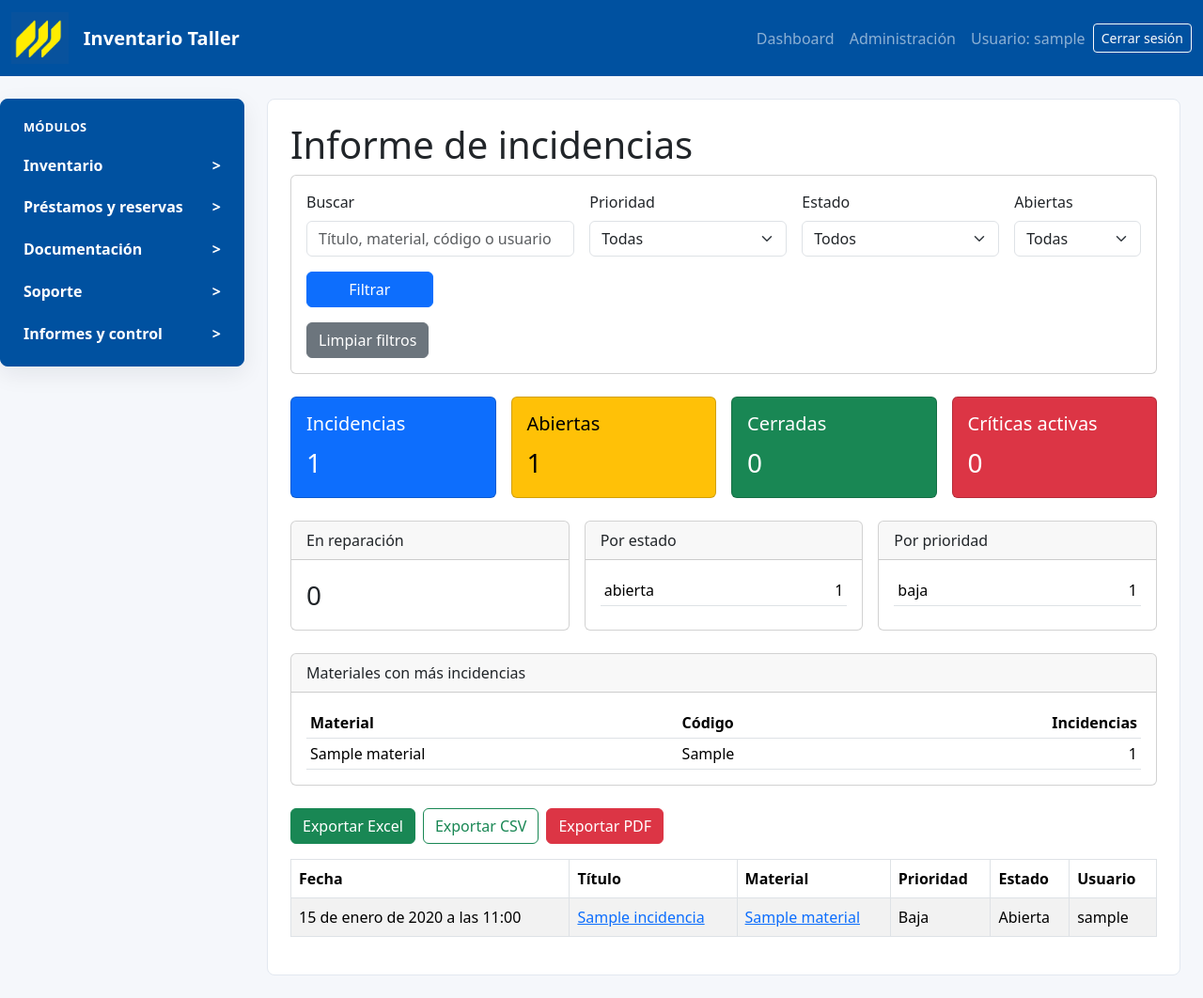
After one commit to josellagosta-collab/inventario_taller_sdd, a Django app: page /informes/incidencias/ in a window 1280 px wide. The commit adds this page. Shown: the whole page at 94% size. Run offline with Django 5.2, Linux system fonts and the light colour scheme; a user stored in the database is signed in; tables that the repository leaves empty hold one stand-in row (values such as "Sample post").

Commit message:
Completa informe de incidencias

```diff
--- a/docs/jira_sync_state.json
+++ b/docs/jira_sync_state.json
@@ -99,7 +99,7 @@
   "BL-097": "dfd4c74105c86aaef498f81df34528973f1e000beb97612a5d7a3c0401bf8a71",
   "BL-098": "fd718c2730b6b192dc628041be37fe5d94e96e7b3eb2c874dd8cd1e1b1a267ec",
   "BL-099": "16c4b5e4df0ffbb83f6187ea20e40e4e257039c9db2a53a4c214b202b35230e1",
-  "BL-100": "e91338df3b43c76893cf797acbc5a093eac0deeb397a3234b8312f527e5797b8",
+  "BL-100": "2eb8fc63bf184bdaf167f40192db962a444a2f1a95f59449fd08ecfab60dcfe8",
   "BL-101": "7a7a7f8440084fa5a1441adb740a1f8d4eed45467e09cf827e3ec08cb6074863",
   "BL-102": "a5eaead72585174b6f971bc198eae3366816c3d855e27c5d91d610b71d46d3ed",
   "BL-103": "a250f5ac2a1a5027af0c1bf4a0f9be17742a5a4de6682ad21de1a06b9ce9e87f",
--- /dev/null
+++ b/informes/templates/informes/informe_incidencias.html
@@ -0,0 +1,297 @@
+{% extends "base.html" %}
+
+{% block title %}
+Informe de incidencias
+{% endblock %}
+
+{% block content %}
+
+<h1>Informe de incidencias</h1>
+
+<form method="get" class="card card-body mb-4">
+    <div class="row g-3">
+        <div class="col-md-4">
+            <label class="form-label">
+                Buscar
+            </label>
+
+            <input type="text"
+                   name="busqueda"
+                   class="form-control"
+                   placeholder="Título, material, código o usuario"
+                   value="{{ busqueda }}">
+        </div>
+
+        <div class="col-md-3">
+            <label class="form-label">
+                Prioridad
+            </label>
+
+            <select name="prioridad" class="form-select">
+                <option value="">
+                    Todas
+                </option>
+
+                {% for valor, texto in prioridades %}
+                    <option value="{{ valor }}"
+                        {% if prioridad == valor %}
+                            selected
+                        {% endif %}
+                    >
+                        {{ texto }}
+                    </option>
+                {% endfor %}
+            </select>
+        </div>
+
+        <div class="col-md-3">
+            <label class="form-label">
+                Estado
+            </label>
+
+            <select name="estado" class="form-select">
+                <option value="">
+                    Todos
+                </option>
+
+                {% for valor, texto in estados %}
+                    <option value="{{ valor }}"
+                        {% if estado == valor %}
+                            selected
+                        {% endif %}
+                    >
+                        {{ texto }}
+                    </option>
+                {% endfor %}
+            </select>
+        </div>
+
+        <div class="col-md-2">
+            <label class="form-label">
+                Abiertas
+            </label>
+
+            <select name="abiertas" class="form-select">
+                <option value="" {% if abiertas == "" %}selected{% endif %}>
+                    Todas
+                </option>
+                <option value="1" {% if abiertas == "1" %}selected{% endif %}>
+                    No cerradas
+                </option>
+            </select>
+        </div>
+
+        <div class="col-md-2 d-flex align-items-end">
+            <button type="submit" class="btn btn-primary w-100">
+                Filtrar
+            </button>
+        </div>
+    </div>
+
+    <div class="mt-3">
+        <a href="{% url 'informes:informe_incidencias' %}"
+           class="btn btn-secondary">
+            Limpiar filtros
+        </a>
+    </div>
+</form>
+
+<div class="row g-3 mb-4">
+    <div class="col-md-3">
+        <div class="card text-bg-primary h-100">
+            <div class="card-body">
+                <h5 class="card-title">Incidencias</h5>
+                <p class="card-text fs-3">{{ total_incidencias }}</p>
+            </div>
+        </div>
+    </div>
+
+    <div class="col-md-3">
+        <div class="card text-bg-warning h-100">
+            <div class="card-body">
+                <h5 class="card-title">Abiertas</h5>
+                <p class="card-text fs-3">{{ total_abiertas }}</p>
+            </div>
+        </div>
+    </div>
+
+    <div class="col-md-3">
+        <div class="card text-bg-success h-100">
+            <div class="card-body">
+                <h5 class="card-title">Cerradas</h5>
+                <p class="card-text fs-3">{{ total_cerradas }}</p>
+            </div>
+        </div>
+    </div>
+
+    <div class="col-md-3">
+        <div class="card text-bg-danger h-100">
+            <div class="card-body">
+                <h5 class="card-title">Críticas activas</h5>
+                <p class="card-text fs-3">{{ total_criticas }}</p>
+            </div>
+        </div>
+    </div>
+</div>
+
+<div class="row g-3 mb-4">
+    <div class="col-md-4">
+        <div class="card h-100">
+            <div class="card-header">
+                En reparación
+            </div>
+            <div class="card-body">
+                <p class="fs-3 mb-0">{{ total_reparacion }}</p>
+            </div>
+        </div>
+    </div>
+
+    <div class="col-md-4">
+        <div class="card h-100">
+            <div class="card-header">
+                Por estado
+            </div>
+            <div class="card-body">
+                <table class="table table-sm mb-0">
+                    <tbody>
+                        {% for fila in por_estado %}
+                            <tr>
+                                <td>{{ fila.estado }}</td>
+                                <td class="text-end">{{ fila.total }}</td>
+                            </tr>
+                        {% empty %}
+                            <tr>
+                                <td class="text-muted">Sin datos</td>
+                                <td></td>
+                            </tr>
+                        {% endfor %}
+                    </tbody>
+                </table>
+            </div>
+        </div>
+    </div>
+
+    <div class="col-md-4">
+        <div class="card h-100">
+            <div class="card-header">
+                Por prioridad
+            </div>
+            <div class="card-body">
+                <table class="table table-sm mb-0">
+                    <tbody>
+                        {% for fila in por_prioridad %}
+                            <tr>
+                                <td>{{ fila.prioridad }}</td>
+                                <td class="text-end">{{ fila.total }}</td>
+                            </tr>
+                        {% empty %}
+                            <tr>
+                                <td class="text-muted">Sin datos</td>
+                                <td></td>
+                            </tr>
+                        {% endfor %}
+                    </tbody>
+                </table>
+            </div>
+        </div>
+    </div>
+</div>
+
+<div class="card mb-4">
+    <div class="card-header">
+        Materiales con más incidencias
+    </div>
+    <div class="card-body">
+        <table class="table table-sm mb-0">
+            <thead>
+                <tr>
+                    <th>Material</th>
+                    <th>Código</th>
+                    <th class="text-end">Incidencias</th>
+                </tr>
+            </thead>
+            <tbody>
+                {% for fila in por_material %}
+                    <tr>
+                        <td>{{ fila.material__nombre }}</td>
+                        <td>{{ fila.material__codigo_inventario }}</td>
+                        <td class="text-end">{{ fila.total }}</td>
+                    </tr>
+                {% empty %}
+                    <tr>
+                        <td colspan="3" class="text-muted">
+                            Sin datos
+                        </td>
+                    </tr>
+                {% endfor %}
+            </tbody>
+        </table>
+    </div>
+</div>
+
+<div class="d-flex gap-2 mb-3">
+    <a href="{% url 'incidencias:exportar_incidencias_excel' %}?busqueda={{ busqueda }}&prioridad={{ prioridad }}&estado={{ estado }}"
+       class="btn btn-success">
+        Exportar Excel
+    </a>
+
+    <a href="{% url 'incidencias:exportar_incidencias_csv' %}?busqueda={{ busqueda }}&prioridad={{ prioridad }}&estado={{ estado }}"
+       class="btn btn-outline-success">
+        Exportar CSV
+    </a>
+
+    <a href="{% url 'incidencias:exportar_incidencias_pdf' %}?busqueda={{ busqueda }}&prioridad={{ prioridad }}&estado={{ estado }}"
+       class="btn btn-danger">
+        Exportar PDF
+    </a>
+</div>
+
+<div class="table-responsive">
+    <table class="table table-striped table-bordered align-middle">
+        <thead>
+            <tr>
+                <th>Fecha</th>
+                <th>Título</th>
+                <th>Material</th>
+                <th>Prioridad</th>
+                <th>Estado</th>
+                <th>Usuario</th>
+            </tr>
+        </thead>
+
+        <tbody>
+            {% for incidencia in incidencias %}
+                <tr>
+                    <td>{{ incidencia.fecha_creacion }}</td>
+                    <td>
+                        <a href="{% url 'incidencias:detalle_incidencia' incidencia.id %}">
+                            {{ incidencia.titulo }}
+                        </a>
+                    </td>
+                    <td>
+                        <a href="{% url 'inventario:detalle_material' incidencia.material.id %}">
+                            {{ incidencia.material.nombre }}
+                        </a>
+                    </td>
+                    <td>{{ incidencia.get_prioridad_display }}</td>
+                    <td>{{ incidencia.get_estado_display }}</td>
+                    <td>
+                        {% if incidencia.usuario %}
+                            {{ incidencia.usuario.username }}
+                        {% else %}
+                            -
+                        {% endif %}
+                    </td>
+                </tr>
+            {% empty %}
+                <tr>
+                    <td colspan="6" class="text-center">
+                        No hay incidencias que coincidan con los filtros.
+                    </td>
+                </tr>
+            {% endfor %}
+        </tbody>
+    </table>
+</div>
+
+{% endblock %}
--- a/informes/templates/informes/panel_informes.html
+++ b/informes/templates/informes/panel_informes.html
@@ -82,6 +82,11 @@ Informes
 
             <div class="card-body">
                 <div class="d-grid gap-2">
+                    <a href="{% url 'informes:informe_incidencias' %}"
+                       class="btn btn-primary">
+                        Ver informe de incidencias
+                    </a>
+
                     <a href="{% url 'incidencias:exportar_incidencias_excel' %}"
                        class="btn btn-success">
                         Exportar incidencias Excel
--- a/informes/urls.py
+++ b/informes/urls.py
@@ -15,4 +15,9 @@ urlpatterns = [
         views.informe_prestamos,
         name="informe_prestamos",
     ),
+    path(
+        "informes/incidencias/",
+        views.informe_incidencias,
+        name="informe_incidencias",
+    ),
 ]
--- a/informes/views.py
+++ b/informes/views.py
@@ -4,6 +4,7 @@ from django.db.models import Count, F, Q, Sum
 from django.shortcuts import render
 from django.utils import timezone
 
+from incidencias.models import Incidencia
 from inventario.models import Categoria, Material
 from prestamos.models import Prestamo
 from usuarios.decorators import pertenece_a_grupo
@@ -172,3 +173,77 @@ def informe_prestamos(request):
         "por_estado": por_estado,
         "por_profesor": por_profesor,
     })
+
+
+@login_required
+@pertenece_a_grupo("Administradores")
+def informe_incidencias(request):
+    incidencias = Incidencia.objects.select_related(
+        "material",
+        "usuario",
+    ).all()
+
+    busqueda = request.GET.get("busqueda", "")
+    prioridad = request.GET.get("prioridad", "")
+    estado = request.GET.get("estado", "")
+    abiertas = request.GET.get("abiertas", "")
+
+    if busqueda:
+        incidencias = incidencias.filter(
+            Q(titulo__icontains=busqueda) |
+            Q(descripcion__icontains=busqueda) |
+            Q(material__nombre__icontains=busqueda) |
+            Q(material__codigo_inventario__icontains=busqueda) |
+            Q(usuario__username__icontains=busqueda)
+        )
+
+    if prioridad:
+        incidencias = incidencias.filter(prioridad=prioridad)
+
+    if estado:
+        incidencias = incidencias.filter(estado=estado)
+
+    if abiertas == "1":
+        incidencias = incidencias.exclude(estado="cerrada")
+
+    incidencias = incidencias.distinct()
+    total_incidencias = incidencias.count()
+    total_abiertas = incidencias.exclude(estado="cerrada").count()
+    total_cerradas = incidencias.filter(estado="cerrada").count()
+    total_criticas = incidencias.filter(
+        prioridad="critica",
+    ).exclude(
+        estado="cerrada",
+    ).count()
+    total_reparacion = incidencias.filter(estado="en_reparacion").count()
+
+    por_estado = incidencias.values("estado").annotate(
+        total=Count("id")
+    ).order_by("estado")
+    por_prioridad = incidencias.values("prioridad").annotate(
+        total=Count("id")
+    ).order_by("prioridad")
+    por_material = incidencias.values(
+        "material__nombre",
+        "material__codigo_inventario",
+    ).annotate(
+        total=Count("id")
+    ).order_by("-total", "material__nombre")[:10]
+
+    return render(request, "informes/informe_incidencias.html", {
+        "incidencias": incidencias,
+        "prioridades": Incidencia.PRIORIDADES,
+        "estados": Incidencia.ESTADOS,
+        "busqueda": busqueda,
+        "prioridad": prioridad,
+        "estado": estado,
+        "abiertas": abiertas,
+        "total_incidencias": total_incidencias,
+        "total_abiertas": total_abiertas,
+        "total_cerradas": total_cerradas,
+        "total_criticas": total_criticas,
+        "total_reparacion": total_reparacion,
+        "por_estado": por_estado,
+        "por_prioridad": por_prioridad,
+        "por_material": por_material,
+    })
```
Also changed, not shown: docs/BACKLOG.md (+1 -1 lines), informes/tests.py (+78 -0 lines).
